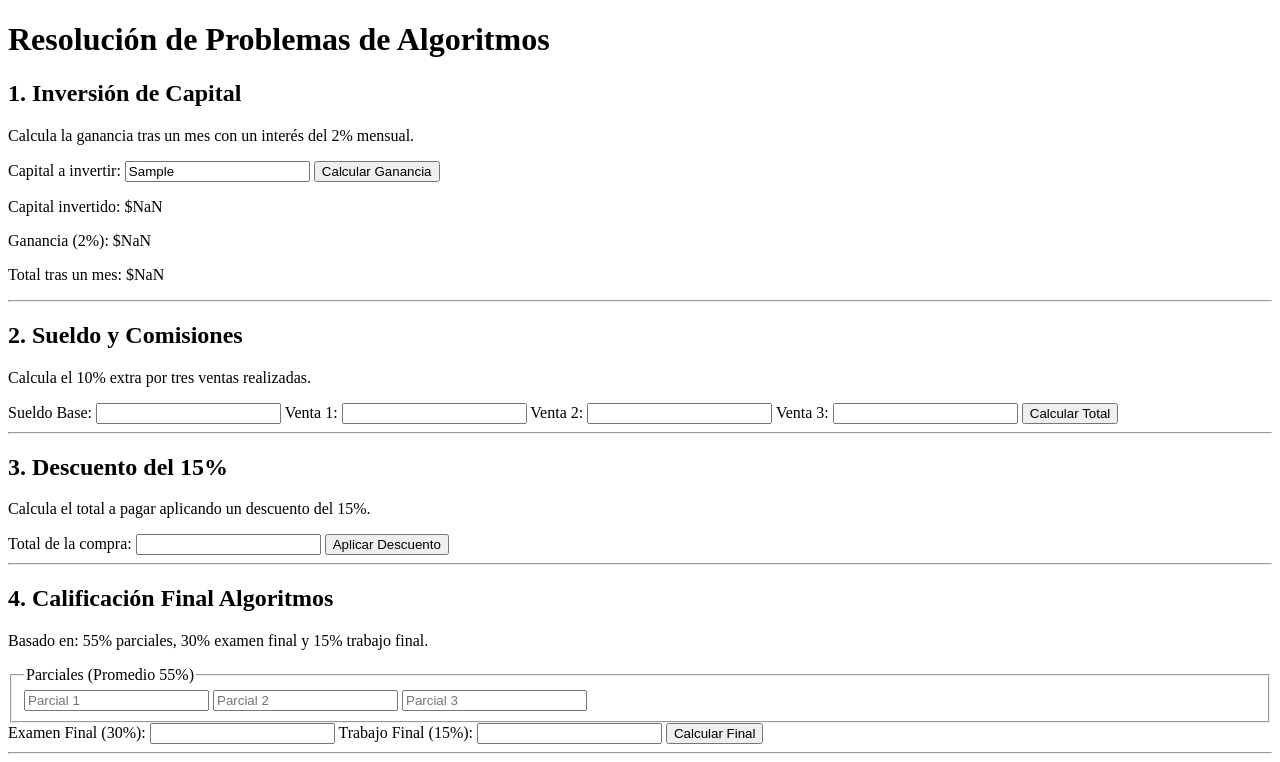
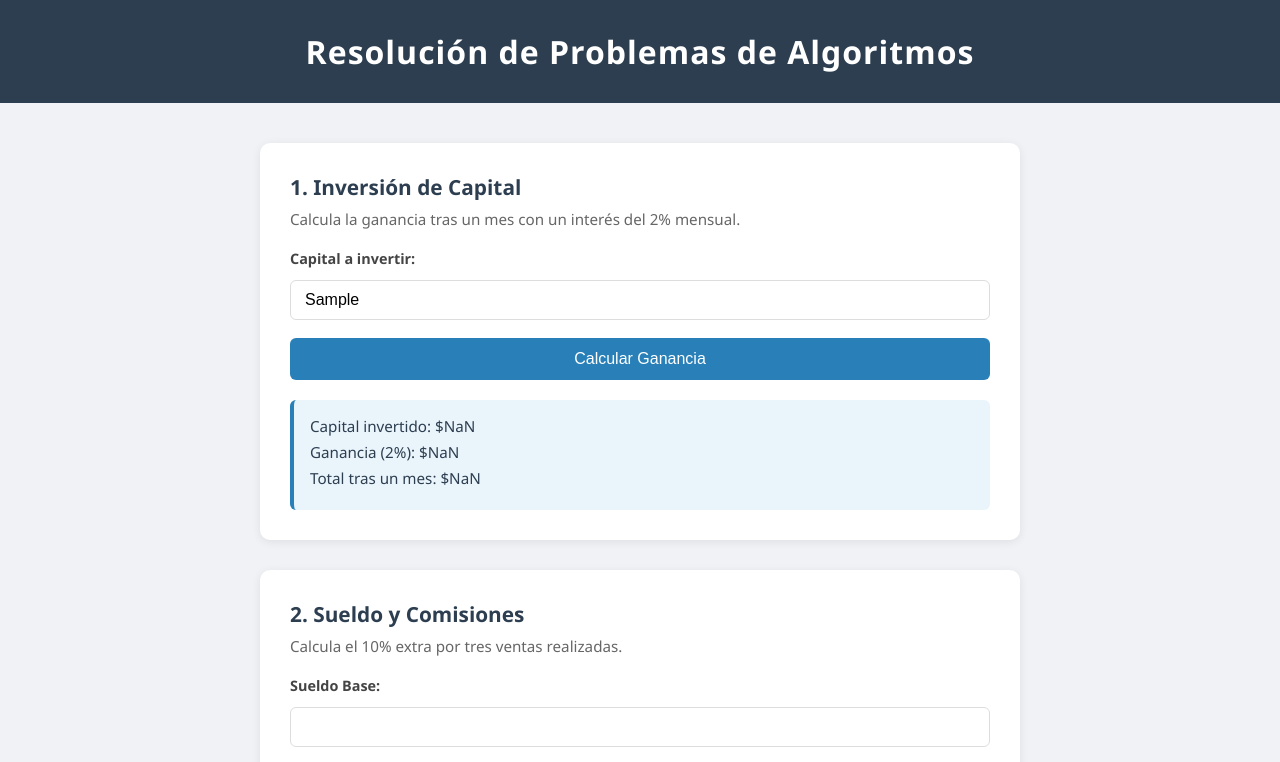
Before and after one commit to OliverOrtizBaez/4IV8_Ortiz_B-ez_Oliver, a plain HTML site: page Ejercicios JS primera parte/index.html in a window 1280 px wide. Both pictures are taken after typing "Sample" into the empty fields and a click on the button "Calcular Ganancia". Shown: the top 762 px of the page. Drawn offline with Linux system fonts and the light colour scheme.

Commit message:
ya aqui esta el css para que se vea bonito el formulario

```diff
--- /dev/null
+++ b/Ejercicios JS primera parte/CSS/general.css
@@ -0,0 +1,166 @@
+* {
+    margin: 0;
+    padding: 0;
+    box-sizing: border-box;
+}
+
+body {
+    font-family: 'Segoe UI', Tahoma, Geneva, Verdana, sans-serif;
+    background-color: #f0f2f5;
+    color: #333;
+}
+
+/* =====================
+   HEADER
+===================== */
+header {
+    background-color: #2c3e50;
+    color: white;
+    text-align: center;
+    padding: 30px 20px;
+}
+
+header h1 {
+    font-size: 2rem;
+    letter-spacing: 1px;
+}
+
+/* =====================
+   MAIN
+===================== */
+main {
+    max-width: 800px;
+    margin: 40px auto;
+    padding: 0 20px;
+    display: flex;
+    flex-direction: column;
+    gap: 30px;
+}
+
+/* =====================
+   SECCIONES
+===================== */
+section {
+    background-color: white;
+    border-radius: 10px;
+    padding: 30px;
+    box-shadow: 0 2px 10px rgba(0, 0, 0, 0.08);
+}
+
+section h2 {
+    font-size: 1.3rem;
+    color: #2c3e50;
+    margin-bottom: 8px;
+}
+
+section p {
+    color: #666;
+    margin-bottom: 20px;
+    font-size: 0.95rem;
+}
+
+hr {
+    display: none;
+}
+
+/* =====================
+   FORMULARIOS
+===================== */
+form {
+    display: flex;
+    flex-direction: column;
+    gap: 12px;
+}
+
+label {
+    font-weight: 600;
+    font-size: 0.9rem;
+    color: #444;
+}
+
+input[type="text"],
+input[type="date"] {
+    padding: 10px 14px;
+    border: 1px solid #ddd;
+    border-radius: 6px;
+    font-size: 1rem;
+    transition: border 0.2s;
+    outline: none;
+}
+
+input[type="text"]:focus,
+input[type="date"]:focus {
+    border-color: #2980b9;
+}
+
+/* =====================
+   FIELDSET
+===================== */
+fieldset {
+    border: 1px solid #ddd;
+    border-radius: 8px;
+    padding: 16px;
+    display: flex;
+    flex-direction: column;
+    gap: 10px;
+}
+
+legend {
+    font-weight: 600;
+    color: #2c3e50;
+    padding: 0 8px;
+    font-size: 0.9rem;
+}
+
+/* =====================
+   BOTONES
+===================== */
+button {
+    padding: 12px;
+    background-color: #2980b9;
+    color: white;
+    border: none;
+    border-radius: 6px;
+    font-size: 1rem;
+    cursor: pointer;
+    transition: background-color 0.2s;
+    margin-top: 6px;
+}
+
+button:hover {
+    background-color: #1f6391;
+}
+
+/* =====================
+   RESULTADOS
+===================== */
+div[id^="resultado"] {
+    margin-top: 20px;
+    padding: 16px;
+    background-color: #eaf4fb;
+    border-left: 4px solid #2980b9;
+    border-radius: 6px;
+    display: none;
+}
+
+div[id^="resultado"]:not(:empty) {
+    display: block;
+}
+
+div[id^="resultado"] p {
+    margin-bottom: 6px;
+    color: #2c3e50;
+    font-size: 0.95rem;
+}
+
+/* =====================
+   FOOTER
+===================== */
+footer {
+    text-align: center;
+    padding: 20px;
+    background-color: #2c3e50;
+    color: #aaa;
+    font-size: 0.85rem;
+    margin-top: 40px;
+}
--- a/Ejercicios JS primera parte/index.html
+++ b/Ejercicios JS primera parte/index.html
@@ -4,6 +4,8 @@
     <meta charset="UTF-8">
     <meta name="viewport" content="width=device-width, initial-scale=1.0">
     <title>Resolución de Algoritmos JS</title>
+    <script src="./JS/Validacion.js"></script>
+    <link rel="stylesheet" href="./CSS/general.css">
 </head>
 <body>
 
@@ -113,7 +115,7 @@
     </main>
 
     <footer>
-        <p>&copy; 2026 - Repositorio de Algoritmos</p>
+        <p>Ortiz Báez Oliver- Nuevas Tecnologías</p>
     </footer>
 <script src="./JS/Logica.js"></script>
 </body>
```
